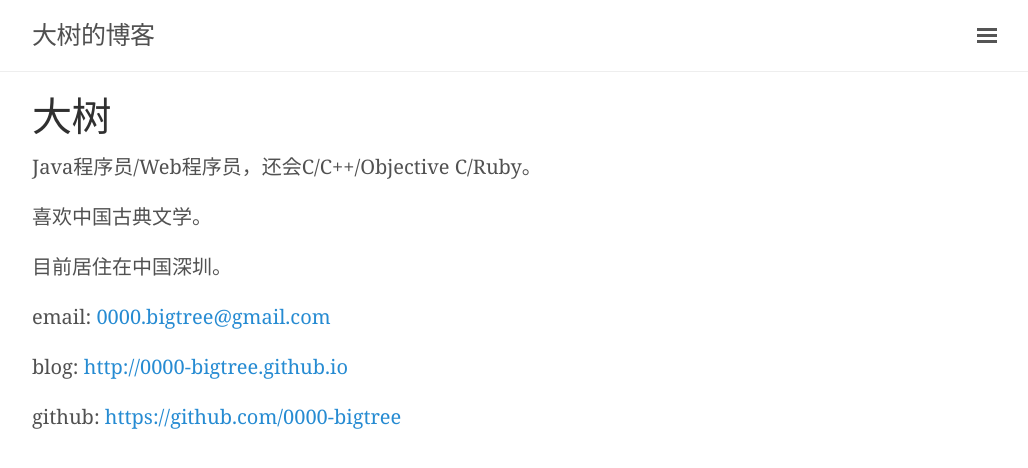
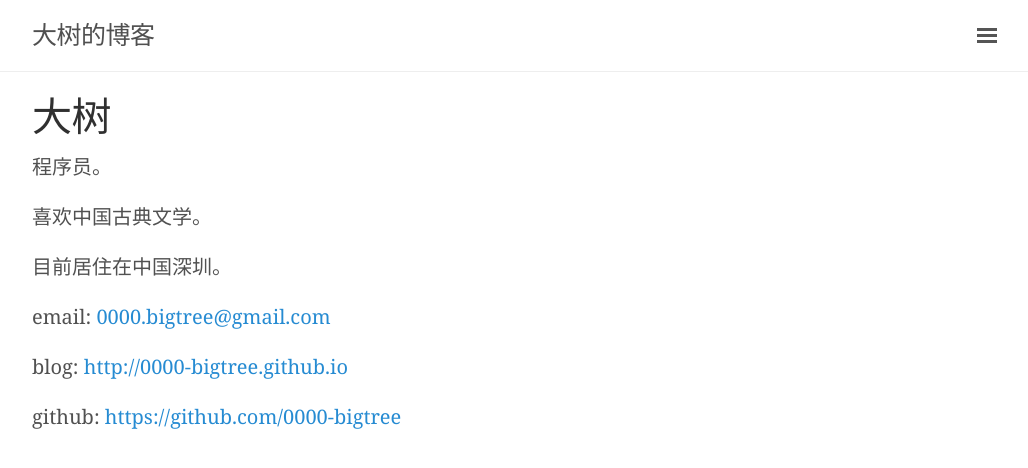
Before and after one commit to 0000-bigtree/0000-bigtree.github.io, a Jekyll site: the page built from about.md, in a window 1280 px wide. Shown: the top 468 px of the page, without its empty margins (248-1276 px from the left). Built offline with Jekyll 4.4.1, drawn with Linux system fonts in a browser that asks for light colours.

Commit message:
modify about.md

```diff
--- a/about.md
+++ b/about.md
@@ -4,7 +4,7 @@ title: 关于
 display-title: 大树
 ---
 
-Java程序员/Web程序员，还会C/C++/Objective C/Ruby。
+程序员。
 
 喜欢中国古典文学。
 
```
